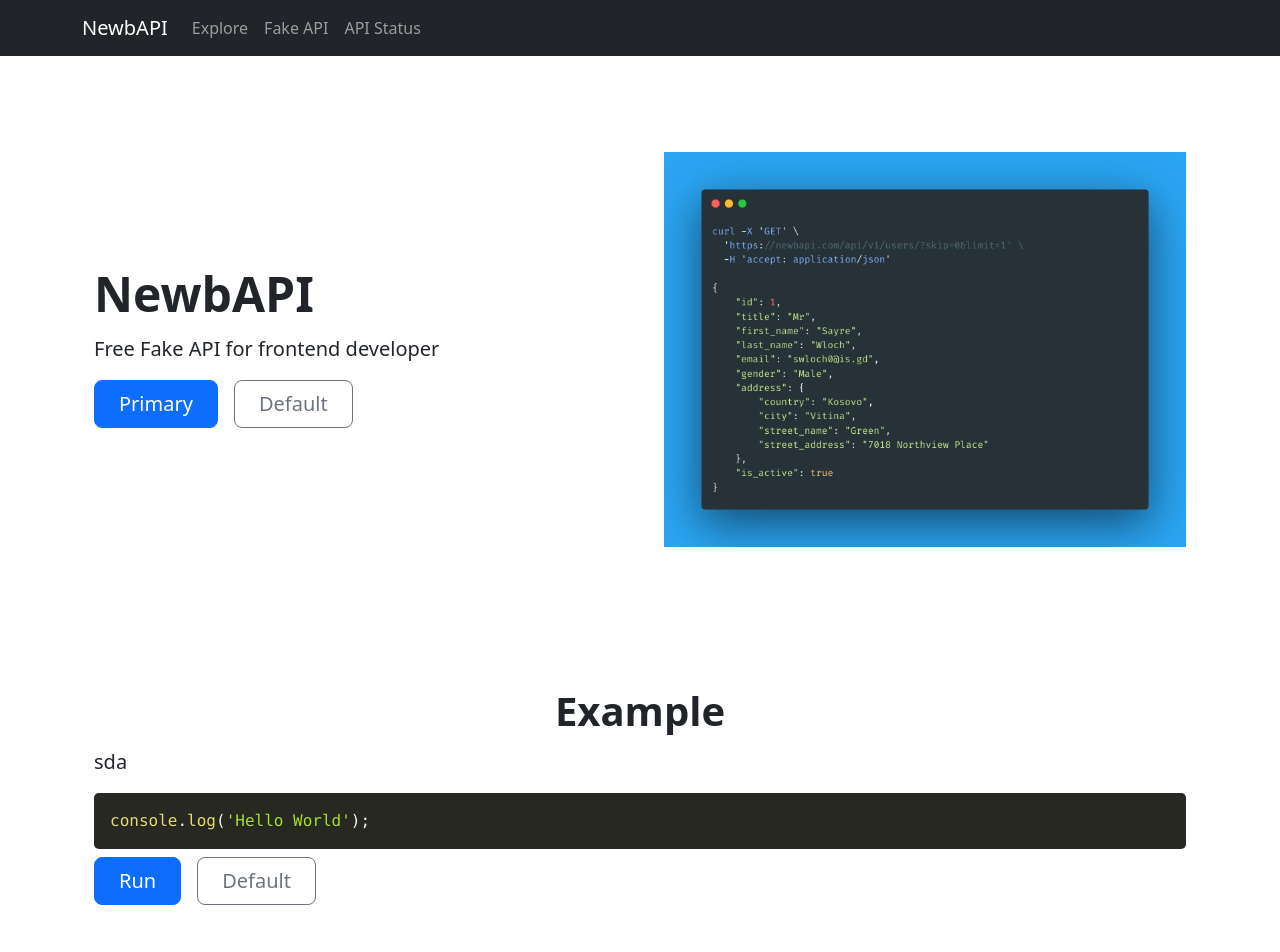
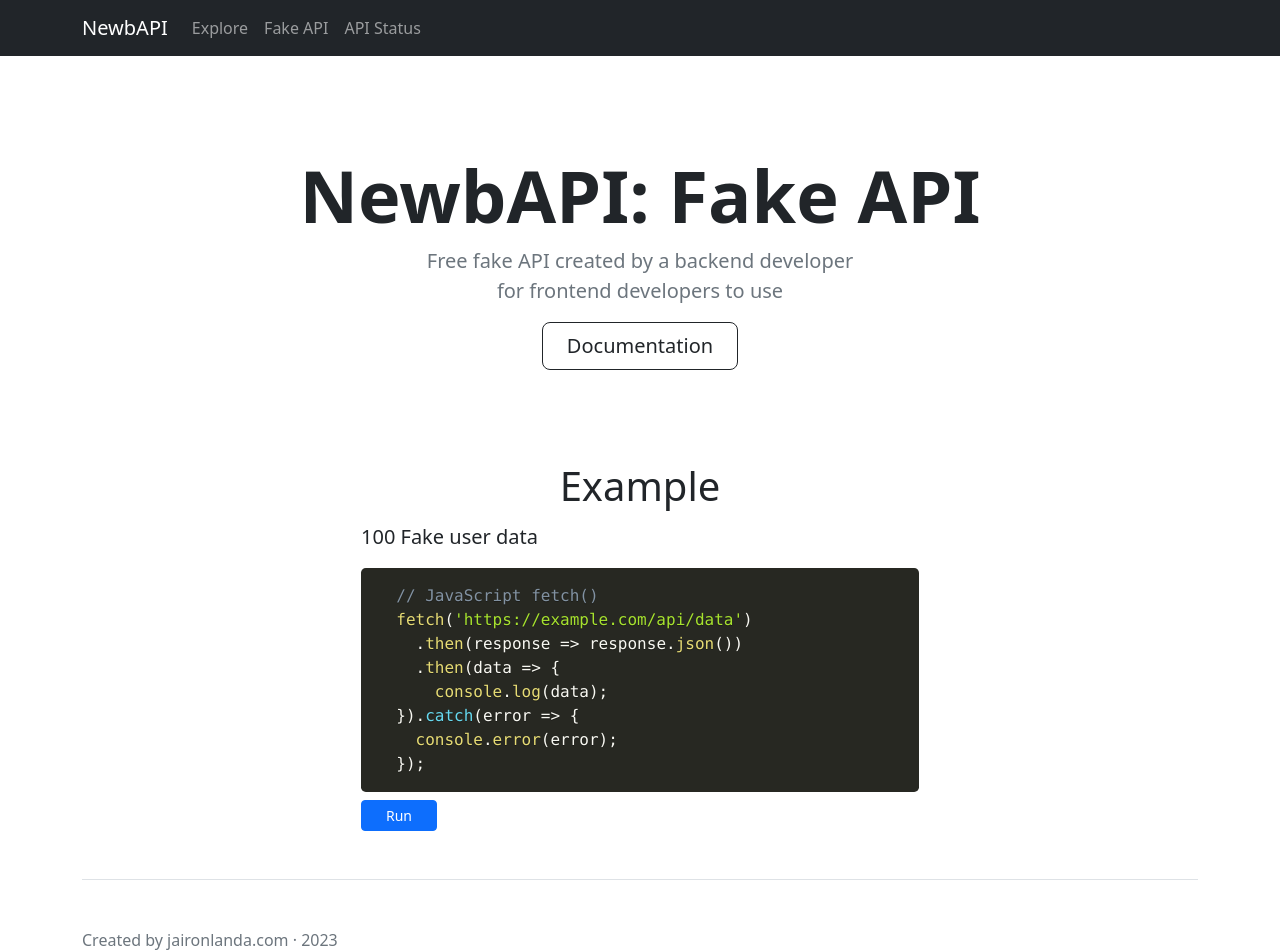
Before and after one commit to NewbAPI-Project/newbapi-web, a Next.js app: page /fake-api in a window 1280 px wide. Shown: the top 952 px of the page. Built offline with nearby package versions, Linux system fonts and the light colour scheme.

Commit message:
redesign fake api page

```diff
--- a/components/Example.js
+++ b/components/Example.js
@@ -1,11 +1,26 @@
 import { useState, useEffect } from 'react';
 import { Prism as SyntaxHighlighter } from 'react-syntax-highlighter';
-// import { dark } from 'react-syntax-highlighter/dist/esm/styles/prism';
 
 
 export default function Example() {
-  const code = `console.log('Hello World');`
+  const code = `  // JavaScript fetch()
+  fetch('https://example.com/api/data')
+    .then(response => response.json())
+    .then(data => {
+      console.log(data);
+  }).catch(error => {
+    console.error(error);
+  });`;
+  // const progLangList = [
+  //   'cURL',
+  //   'Python (Requests)',
+  //   'JavaScript (Fetch)',
+  //   'JavaScript (Axios)',
+  //   'Ruby'
+  // ]
 
+
+  // console.log(myJson.examples[0])
   const [ style, setStyle ] = useState({})
 
   useEffect(() => {
@@ -14,18 +29,20 @@ export default function Example() {
   }, [])
 
   return (
-    <div className="container px-4 py-5">
-        <h1 className="display-7 fw-bold lh-1 mb-3 text-center">Example</h1>
-        <p className="lead">sda</p>
+    <>
+      <h1 className="display-7 lh-1 mb-3 text-center">Example</h1>
+      <div className='col-md-6 offset-md-3'>
+        <p className="lead">100 Fake user data</p>
 
-        <SyntaxHighlighter language="javascript" style={style}>
+        <SyntaxHighlighter language="js" style={style}>
           {code}
         </SyntaxHighlighter>
 
         <div className="d-grid gap-2 d-md-flex justify-content-md-start">
-          <button type="button" className="btn btn-primary btn-lg px-4 me-md-2">Run</button>
-          <button type="button" className="btn btn-outline-secondary btn-lg px-4">Default</button>
+          <button type="button" className="btn btn-primary btn-sm px-4 me-md-2">Run</button>
         </div>
-    </div>
+      </div>
+    </>
+
   );
 }
--- a/components/Heros.js
+++ b/components/Heros.js
@@ -8,7 +8,7 @@ export default function Heros() {
       <p className="lead text-muted mb-4">Empower your developer journey with the limitless potential of APIs.</p>
       <div className="d-grid gap-2 d-sm-flex justify-content-sm-center">
         <button type="button" className="btn text-white btn-lg px-4 gap-3 linear-gradient-btn">Explore</button>
-        {/* <button type="button" className="btn btn-outline-secondary btn-lg px-4">Secondary</button> */}
+        <button type="button" className="btn btn-outline-dark btn-lg px-4">Documentation</button>
       </div>
     </div>
   </div>
--- a/components/HerosFakeAPI.js
+++ b/components/HerosFakeAPI.js
@@ -1,20 +1,18 @@
 /* eslint-disable @next/next/no-img-element */
 export default function Heros() {
   return (
-    <div className="container px-4 py-5">
-    <div className="row flex-lg-row-reverse align-items-center g-5 py-5">
-      <div className="col-10 col-sm-8 col-lg-6">
-        <img src="/assets/heros.png" className="d-block mx-lg-auto img-fluid" alt="newbapi heros" width="700" height="500" loading="lazy" />
-      </div>
-      <div className="col-lg-6">
-        <h1 className="display-5 fw-bold lh-1 mb-3">NewbAPI</h1>
-        <p className="lead">Free Fake API for frontend developer</p>
-        <div className="d-grid gap-2 d-md-flex justify-content-md-start">
-          <button type="button" className="btn btn-primary btn-lg px-4 me-md-2">Primary</button>
-          <button type="button" className="btn btn-outline-secondary btn-lg px-4">Default</button>
+    <>
+      <div className="px-4 py-5 my-5 text-center">
+        {/* <img className="d-block mx-auto mb-4" src="/docs/5.2/assets/brand/bootstrap-logo.svg" alt="" width="72" height="57" /> */}
+        <h1 className="display-2 fw-bold">NewbAPI: Fake API</h1>
+        <div className="col-lg-6 mx-auto">
+          <p className="lead text-muted mb-3 mt-2">Free fake API created by a backend developer<br /> for frontend developers to use</p>
+          <div className="d-grid gap-2 d-sm-flex justify-content-sm-center">
+            {/* <button type="button" className="btn text-white btn-lg px-4 gap-3 linear-gradient-btn">Explore</button> */}
+            <button type="button" className="btn btn-outline-dark btn-lg px-4">Documentation</button>
+          </div>
         </div>
       </div>
-    </div>
-  </div>
+    </>
   );
 }
--- a/pages/fake-api.js
+++ b/pages/fake-api.js
@@ -1,5 +1,6 @@
 import AppNav from '@/components/AppNav';
 import Example from '@/components/Example';
+import Footer from '@/components/Footer';
 import HerosFakeAPI from '@/components/HerosFakeAPI';
 import { Button } from 'react-bootstrap';
 
@@ -7,8 +8,11 @@ export default function FakeAPI() {
   return (
     <>
       <AppNav />
-      <HerosFakeAPI />
-      <Example />
+      <div className='container'>
+        <HerosFakeAPI />
+        <Example />
+        <Footer />
+      </div>
     </>
   );
 }
```
Also changed, not shown: example.json (added, +9 -0 lines).
